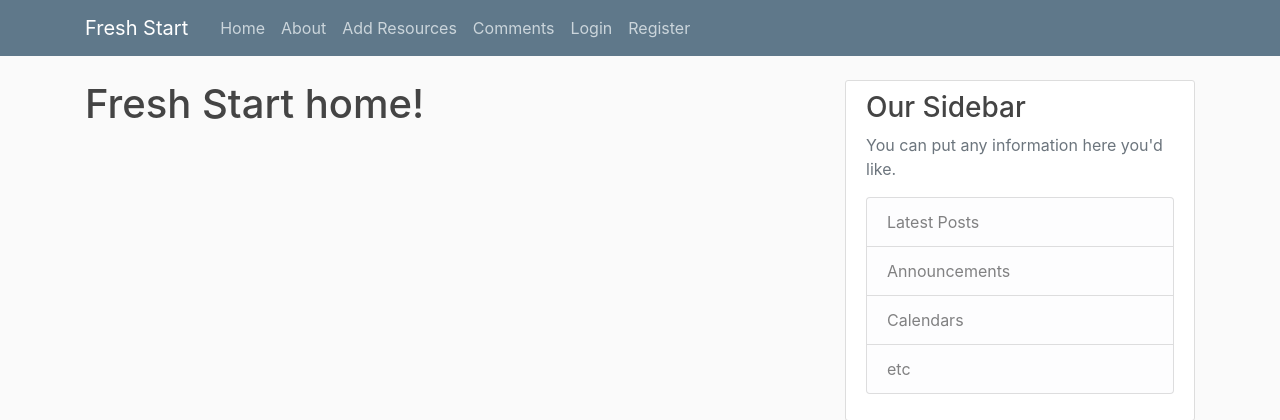
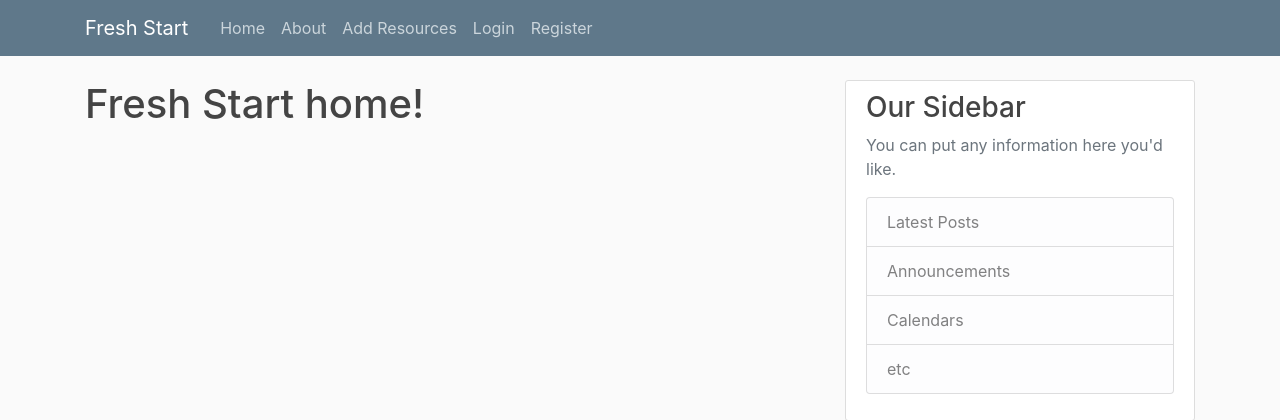
Before and after one commit to Intheloop83/fresh_start, a Django app: page / in a window 1280 px wide. Shown: the top 420 px of the page. Run offline with Django 3.2, Linux system fonts and the light colour scheme; some libraries are stand-ins or nearby versions.

Commit message:
Updated files

```diff
--- a/mysite/fresh_start/templates/fresh_start/base.html
+++ b/mysite/fresh_start/templates/fresh_start/base.html
@@ -30,7 +30,6 @@
                         <a class="nav-item nav-link" href="{% url 'fresh_start-home'%}">Home</a>
                         <a class="nav-item nav-link" href="{% url 'fresh_start-about'%}">About</a>
                         <a class="nav-item nav-link" href="{% url 'fresh_start-add_resources'%}">Add Resources</a>
-                        <a class="nav-item nav-link" href="{% url 'fresh_start-comments'%}">Comments</a>
                     <!-- Navbar Right Side -->
                     <div class="navbar-nav">
                         <a class="nav-item nav-link" href="#">Login</a>
```
